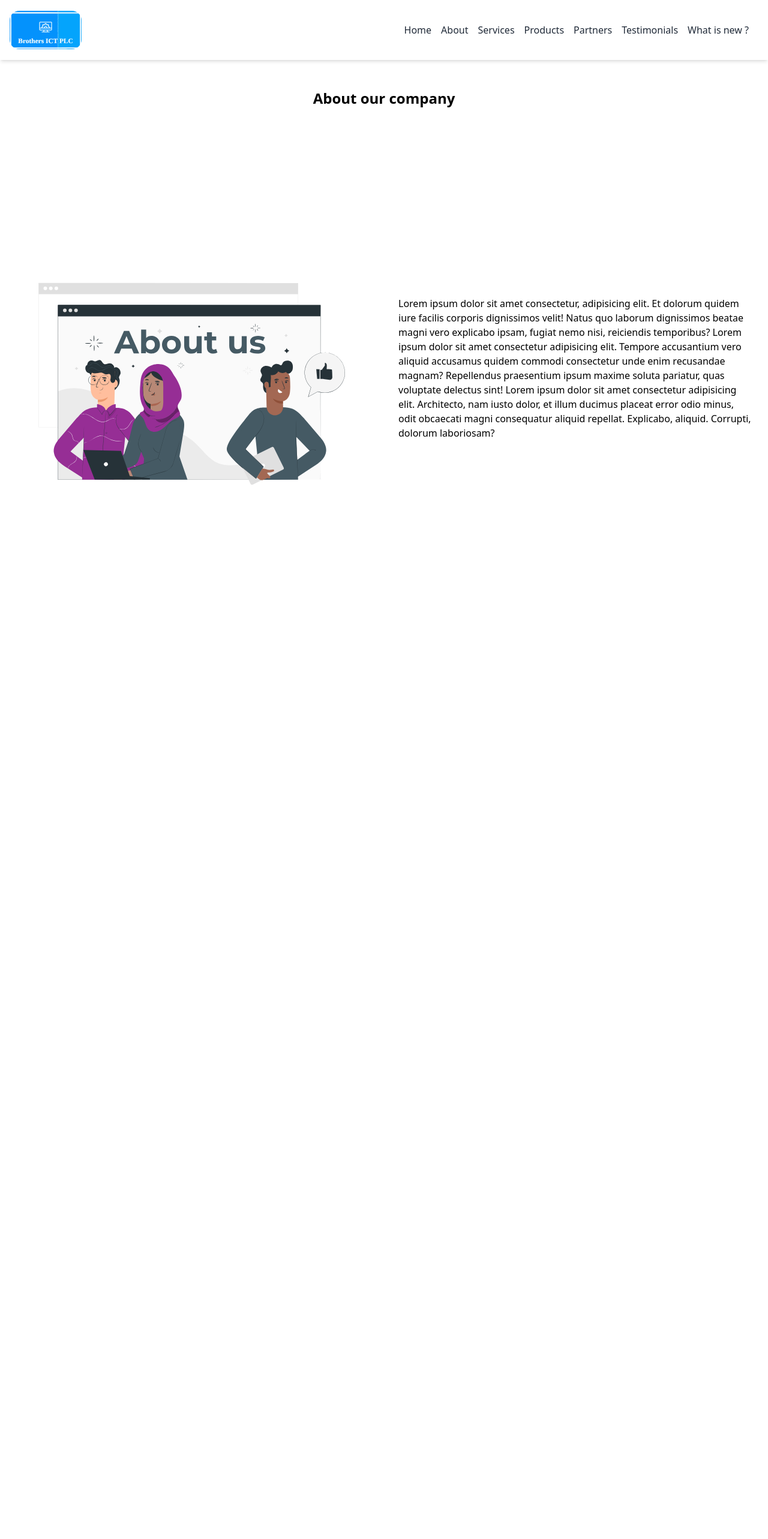
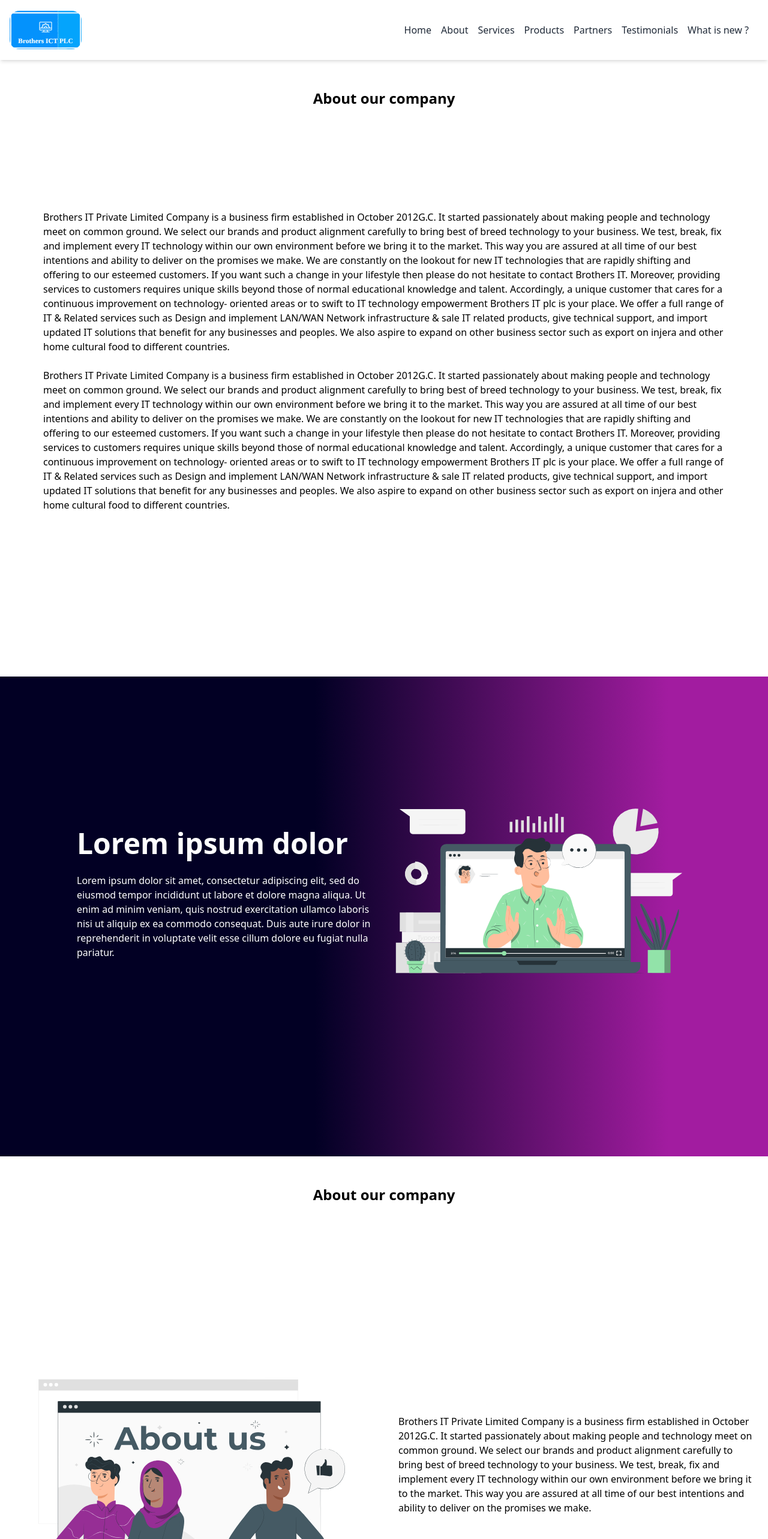
Before and after one commit to aman7ph/brothers-ict-plc, a React (Vite) app: page /about in a window 1280 px wide. Shown: the top 2566 px of the page at 60% size. Before the commit the page ends 1128 px from the top, so only its background shows below. Built offline with nearby package versions, Linux system fonts and the light colour scheme.

Commit message:
about page structure is done

```diff
--- a/src/components/About.jsx
+++ b/src/components/About.jsx
@@ -17,13 +17,25 @@ function About() {
         </div>
         <div className="w-1/2 ">
           <p>
-            Lorem ipsum dolor sit amet consectetur, adipisicing elit.
-            quidem iure facilis corporis dignissimos velit! Natus quo laborum
-            dignissimos beatae magni vero explicabo ipsam, fugiat nemo nisi,
-            reiciendis temporibus? Lorem ipsum dolor sit amet consectetur
-            adipisicing elit. Tempore accusantium vero aliquid accusamus
-            commodi consectetur unde enim recusandae magnam? Repellendus
-            praesentium ipsum maxime solu aliquid. Corrupti,
+            Brothers IT Private Limited Company
+            is
+            a business firm established in
+            October
+            2012G.C.
+            It
+            started
+            passionately about making people
+            and technology meet on common
+            ground. We select our brands and
+            product alignment carefully to bring
+            best of breed technology to your
+            business. We test, break, fix and
+            implement every IT technology within
+            our own environment before we bring
+            it to the market. This way you are
+            assured at all time of our best
+            intentions and ability to deliver on the
+            promises we make.
           </p>
           <div className="m-4 flex items-center ">
             <Link to="about"  className="p-4 flex items-center gap-3 hover:text-fuchsia-500 hover:scale-110 transition duration-200">
--- /dev/null
+++ b/src/components/Corevalues.jsx
@@ -0,0 +1,46 @@
+import React from 'react';
+import Image from "../assets/cta.svg";
+
+
+
+const coreValues = [
+  { id: 1,  description: "Our employees are key to our success ." },
+  { id: 2, description: "We embrace change and creativity." },
+  { id: 3,  description: "Our customers are pillars of our existance." },
+  { id: 4,  description: "Quality of service for every body ." },
+  { id: 5,  description: "Making a difference in the field of IT industry." },
+];
+
+const CoreValues = () => {
+    return (
+        <section className="App min-h-[40rem] border">
+          <div className="p-4">
+           <div className="flex flex-col md:flex-row p-4   rounded-lg  items-center">
+             <div className="md:w-1/2 te p-4">
+                <ul className="space-y-1 text-base text-slate-500 font-medium" >
+                   {coreValues.map((value) => (
+                                <li key={value.id} className="p-2  rounded-lg flex items-center">
+                                <span className="text-green-500 ml-2">✓</span> {/* Right mark */} {/* Render icon */}
+                                <div className="ml-2 flex-1">
+
+                                    <p className="px-2">{value.description}</p>
+                                </div>
+
+                            </li>
+                    ))}
+                </ul>
+              </div>
+             <div className="md:w-1/2 p-4 md:h-[20rem] h[10rem] flex justify-center items-center">
+                <img
+                  className=" md:h-[20rem] w-full object-contain object-center "
+                  src={Image}
+                  alt="img"
+                />
+             </div>
+           </div>
+          </div>
+        </section>
+      );
+};
+
+export default CoreValues;
--- /dev/null
+++ b/src/components/Mission.jsx
@@ -0,0 +1,46 @@
+import React from "react";
+import aboutimg from "../assets/about-us.svg";
+
+function Mission() {
+    return (
+        <div id="about" className="my-12">
+          <h3 className="font-bold text-2xl text-center">About our company</h3>
+          <div className="flex gap-12 items-center justify-between w-full p-6 h-[900px] animate-fade-in">
+            <div className="w-1/2 h-full">
+              <img
+                className="h-full w-full object-contain "
+                src={aboutimg}
+                alt="img"
+              />
+            </div>
+            <div className="w-1/2 ">
+              <p>
+                Brothers IT Private Limited Company
+                is
+                a business firm established in
+                October
+                2012G.C.
+                It
+                started
+                passionately about making people
+                and technology meet on common
+                ground. We select our brands and
+                product alignment carefully to bring
+                best of breed technology to your
+                business. We test, break, fix and
+                implement every IT technology within
+                our own environment before we bring
+                it to the market. This way you are
+                assured at all time of our best
+                intentions and ability to deliver on the
+                promises we make.
+              </p>
+              <div className="m-4 flex items-center ">
+              </div>
+            </div>
+          </div>
+        </div>
+      );
+}
+
+export default Mission;
--- /dev/null
+++ b/src/components/Vision.jsx
@@ -0,0 +1,35 @@
+import React from "react";
+import img from "../assets/hero.svg";
+
+function Vision (){
+    return (
+        <div className="h-screen w-screen mt-0 "       style={{
+          background:
+            "linear-gradient(90deg, rgba(2,0,36,1) 41%, rgba(162,28,160,1) 87%)",
+        }}>
+         <div className=" min-h-[70vh] flex flex-col md:flex-row md:justify-between items-center md:mx-32 mx-5 pt-40 " >
+           <div className=" md:w-2/4 text-start">
+             <h2 className=" text-5xl text-white font-semibold leading-tight">
+             Lorem ipsum
+               <span className="text-red"> dolor</span>
+             </h2>
+             <p className=" text-white mt-5 text-start">
+                Lorem ipsum dolor sit amet, consectetur adipiscing elit,
+                sed do eiusmod tempor incididunt ut labore et dolore magna aliqua.
+                Ut enim ad minim veniam, quis nostrud exercitation ullamco laboris
+                nisi ut aliquip ex ea commodo consequat. Duis aute irure dolor in
+                reprehenderit in voluptate velit esse cillum dolore eu fugiat nulla pariatur.
+             </p>
+
+
+           </div>
+
+           <div className=" w-full md:w-2/4">
+             <img src={img} alt="img" />
+           </div>
+         </div>
+        </div>
+       );
+}
+
+export default Vision;
--- a/src/page/About.jsx
+++ b/src/page/About.jsx
@@ -1,6 +1,10 @@
 import React from "react";
 import Navbar from "../components/Navbar";
-import aboutimg from "../assets/about-us.svg";
+// import aboutimg from "../assets/about-us.svg";
+import Footer from "../components/Footer";
+import Vision from "../components/Vision";
+import Mission from "../components/Mission";
+import Corevalues from "../components/Corevalues";
 
 function About() {
     return (
@@ -9,28 +13,88 @@ function About() {
         <div id="about" className="my-12">
       <h3 className="font-bold text-2xl text-center">About our company</h3>
       <div className="flex gap-12 items-center justify-between w-full p-6 h-[900px] animate-fade-in">
-             <div className="w-1/2 h-full">
+             {/* <div className="w-1/2 h-full">
                <img className="h-full w-full object-contain " src={aboutimg} alt="img" />
-             </div>
-        <div className="w-1/2 ">
-          <p>
-            Lorem ipsum dolor sit amet consectetur, adipisicing elit. Et dolorum
-            quidem iure facilis corporis dignissimos velit! Natus quo laborum
-            dignissimos beatae magni vero explicabo ipsam, fugiat nemo nisi,
-            reiciendis temporibus? Lorem ipsum dolor sit amet consectetur
-            adipisicing elit. Tempore accusantium vero aliquid accusamus quidem
-            commodi consectetur unde enim recusandae magnam? Repellendus
-            praesentium ipsum maxime soluta pariatur, quas voluptate delectus
-            sint! Lorem ipsum dolor sit amet consectetur adipisicing elit.
-            Architecto, nam iusto dolor, et illum ducimus placeat error odio
-            minus, odit obcaecati magni consequatur aliquid repellat. Explicabo,
-            aliquid. Corrupti, dolorum laboriosam?
+             </div> */}
+        <div className="w-screen ">
+          <p className="px-12">
+          Brothers IT Private Limited Company
+          is
+          a business firm established in
+          October
+          2012G.C.
+          It
+          started
+          passionately about making people
+          and technology meet on common
+          ground. We select our brands and
+          product alignment carefully to bring
+          best of breed technology to your
+          business. We test, break, fix and
+          implement every IT technology within
+          our own environment before we bring
+          it to the market. This way you are
+          assured at all time of our best
+          intentions and ability to deliver on the
+          promises we make.
+          We are constantly on the lookout for new IT technologies that are rapidly
+          shifting and offering to our esteemed customers. If you want such a change
+          in your lifestyle then please do not hesitate to contact Brothers IT. Moreover,
+          providing services to customers requires unique skills beyond those of
+          normal educational knowledge and talent. Accordingly, a unique customer
+          that cares for a continuous improvement on technology- oriented areas or
+          to swift to IT technology empowerment Brothers IT plc is your place. We
+          offer a full range of IT & Related services such as Design and implement
+          LAN/WAN Network infrastructure & sale IT related products, give technical
+          support, and import updated IT solutions that benefit for any businesses
+          and peoples. We also aspire to expand on other business sector such as
+          export on injera and other home cultural food to different countries.
           </p>
+          <br />
+          <p className="px-12">
+          Brothers IT Private Limited Company
+          is
+          a business firm established in
+          October
+          2012G.C.
+          It
+          started
+          passionately about making people
+          and technology meet on common
+          ground. We select our brands and
+          product alignment carefully to bring
+          best of breed technology to your
+          business. We test, break, fix and
+          implement every IT technology within
+          our own environment before we bring
+          it to the market. This way you are
+          assured at all time of our best
+          intentions and ability to deliver on the
+          promises we make.
+          We are constantly on the lookout for new IT technologies that are rapidly
+          shifting and offering to our esteemed customers. If you want such a change
+          in your lifestyle then please do not hesitate to contact Brothers IT. Moreover,
+          providing services to customers requires unique skills beyond those of
+          normal educational knowledge and talent. Accordingly, a unique customer
+          that cares for a continuous improvement on technology- oriented areas or
+          to swift to IT technology empowerment Brothers IT plc is your place. We
+          offer a full range of IT & Related services such as Design and implement
+          LAN/WAN Network infrastructure & sale IT related products, give technical
+          support, and import updated IT solutions that benefit for any businesses
+          and peoples. We also aspire to expand on other business sector such as
+          export on injera and other home cultural food to different countries.
+          </p>
+          <br/>
+          <p></p>
           <div className="m-4 flex items-center ">
           </div>
         </div>
       </div>
     </div>
+    < Vision />
+    < Mission />
+    < Corevalues />
+    < Footer />
       </>
     )
 }
```
